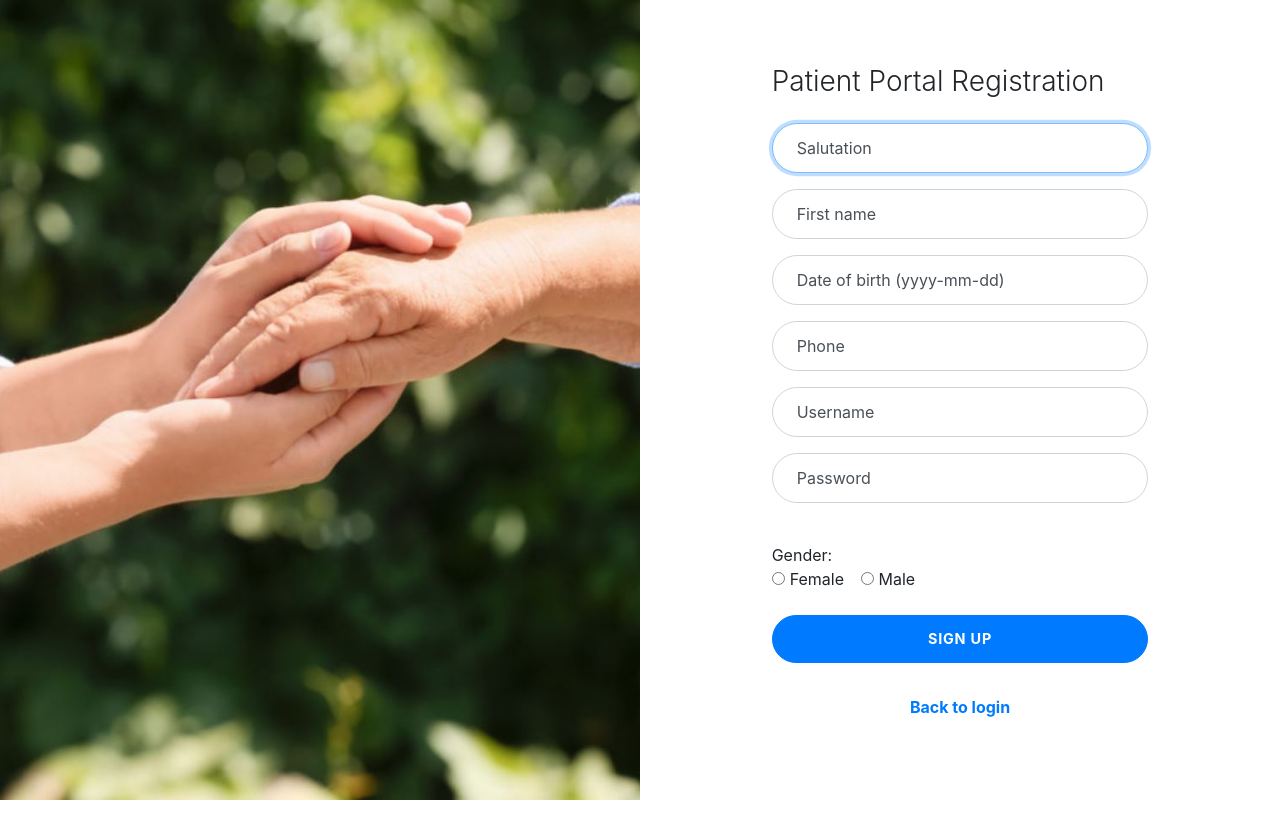
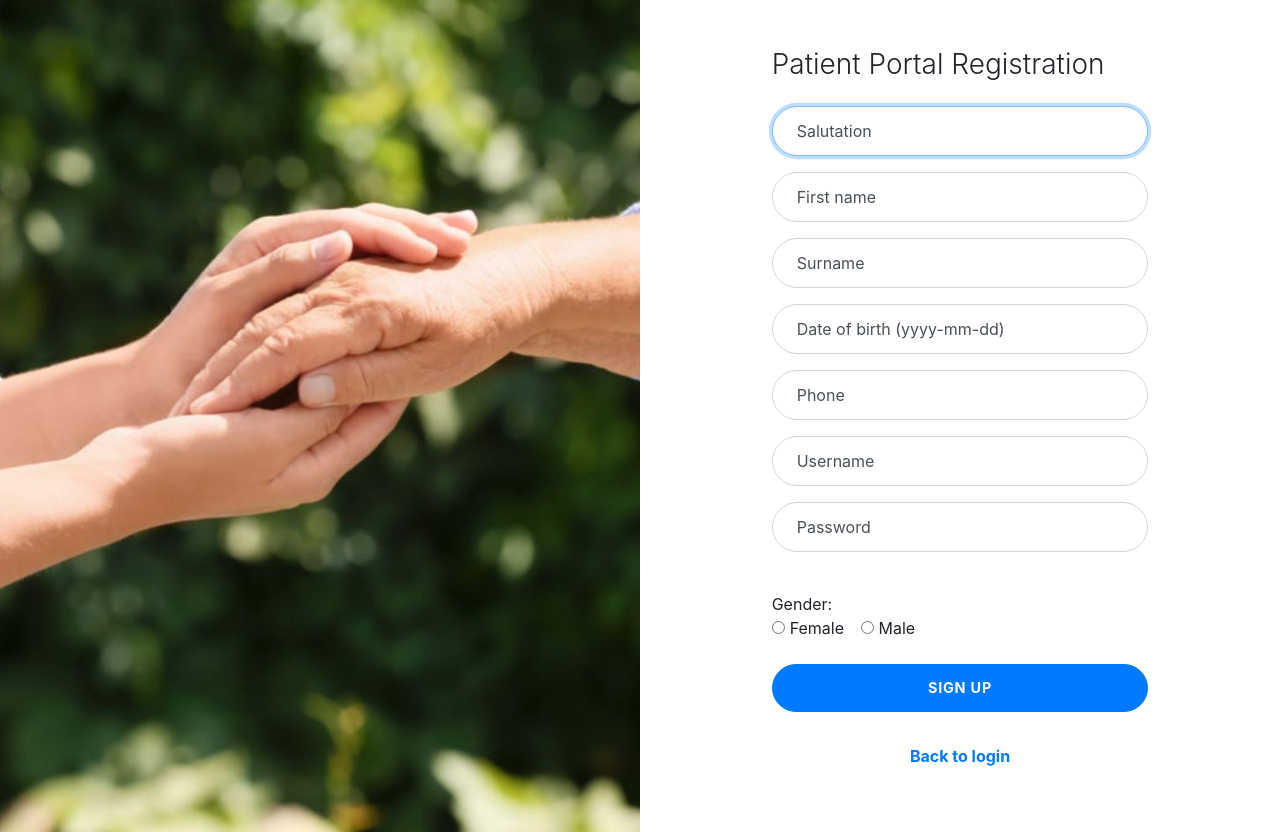
Before and after one commit to ZiRong27/ESD-Mentality, a PHP site: page /ui/patient/register.php in a window 1280 px wide. Before the commit the page ends 800 px from the top, so only its background shows below. Run offline with PHP 8.4, Linux system fonts and the light colour scheme; some libraries are stand-ins or nearby versions.

Commit message:
Fixed patientip in patientupdateprofile.php, added surname in register.php

```diff
--- a/app/patient/patientUpdateProfile.php
+++ b/app/patient/patientUpdateProfile.php
@@ -110,7 +110,7 @@ require_once '../include/protect.php';
 
         //This is the url found above the login function in patient.py. Basically you are trying to send data(username and password) to that url using post and receive its response
         //The response you get is found is sent by the json function of the Patient class in patient.py
-        var serviceURL = "http://127.0.0.1:5001/update-profile-process";
+        var serviceURL = "http://" + patientip + "/update-profile-process";
         //var serviceURL = "http://" + sessionStorage.getItem("patientip") + "/update-profile-process";
         try {
                 //console.log(JSON.stringify({ username: username, password: password,}))
@@ -162,7 +162,7 @@ require_once '../include/protect.php';
         var newpasswordconfirm = $('#newpasswordconfirm').val();
         //This is the url found above the login function in patient.py. Basically you are trying to send data(username and password) to that url using post and receive its response
         //The response you get is found is sent by the json function of the Patient class in patient.py
-        var serviceURL = "http://127.0.0.1:5001/update-profile-update";
+        var serviceURL = "http://" + patientip + "/update-profile-update";
         //var serviceURL = "http://" + sessionStorage.getItem("patientip") + "/update-profile-update";
         if (newpassword != newpasswordconfirm) {
             showError("New password and confirm password do not match");
--- a/app/ui/patient/patientUpdateProfile.php
+++ b/app/ui/patient/patientUpdateProfile.php
@@ -111,7 +111,7 @@ require_once '../include/protect.php';
 
         //This is the url found above the login function in patient.py. Basically you are trying to send data(username and password) to that url using post and receive its response
         //The response you get is found is sent by the json function of the Patient class in patient.py
-        var serviceURL = "http://127.0.0.1:5001/update-profile-process";
+        var serviceURL = "http://" + patientip + "/update-profile-process";
         //var serviceURL = "http://" + sessionStorage.getItem("patientip") + "/update-profile-process";
         try {
                 //console.log(JSON.stringify({ username: username, password: password,}))
@@ -163,7 +163,7 @@ require_once '../include/protect.php';
         var newpasswordconfirm = $('#newpasswordconfirm').val();
         //This is the url found above the login function in patient.py. Basically you are trying to send data(username and password) to that url using post and receive its response
         //The response you get is found is sent by the json function of the Patient class in patient.py
-        var serviceURL = "http://127.0.0.1:5001/update-profile-update";
+        var serviceURL = "http://" + patientip + "/update-profile-update";
         //var serviceURL = "http://" + sessionStorage.getItem("patientip") + "/update-profile-update";
         if (newpassword != newpasswordconfirm) {
             showError("New password and confirm password do not match");
--- a/app/ui/patient/register.php
+++ b/app/ui/patient/register.php
@@ -27,6 +27,10 @@
                 <div class="form-label-group">
                   <input id="firstname" class="form-control" placeholder="First name" required autofocus>
                   <label for="firstname">First name</label>
+                </div>
+                <div class="form-label-group">
+                  <input id="surname" class="form-control" placeholder="Surname" required autofocus>
+                  <label for="surname">Surname</label>
                 </div>
                 <div class="form-label-group">
                   <input id="dob" class="form-control" placeholder="Date of birth (yyyy-mm-dd)" required autofocus>
@@ -85,7 +89,7 @@
     $("#loginForm").submit(async (event) => {
         event.preventDefault();
         //Use comma to seperate the name for easy splitting in patientUpdateProfile.php
-        var name = $('#firstname').val();
+        var name = $('#surname').val() + "," + $('#firstname').val();
         //Need to use checked to select radio buttons in jquery
         var gender = $("input[name='gender']:checked").val();
         var dob = $('#dob').val();
```
Also changed, not shown: 2 other files.
